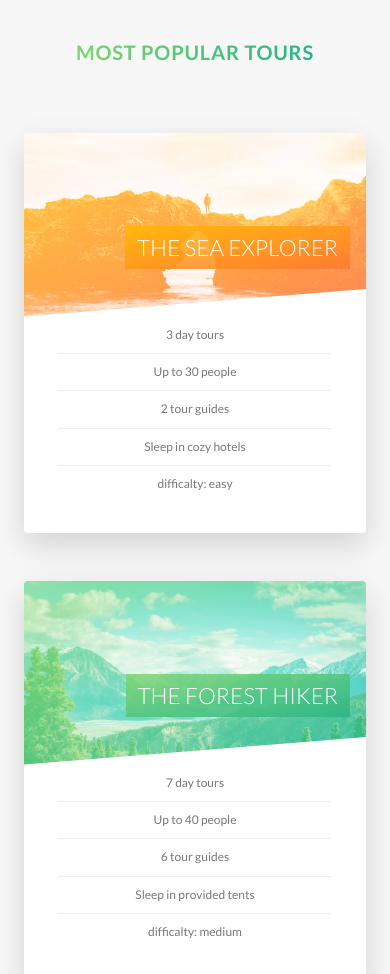
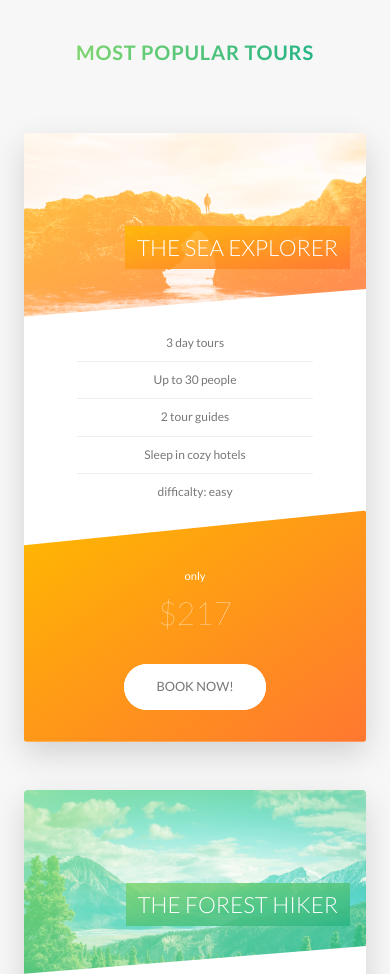
Before and after one commit to front-end-code/natours, a website: page index.html in a window 390 px wide. Shown: the part 2500-3474 px from the top of the page. Drawn offline with Linux system fonts and the light colour scheme.

Commit message:
Responsive styles for section-tours

```diff
--- a/scss/abstracts/_mixins.scss
+++ b/scss/abstracts/_mixins.scss
@@ -5,8 +5,8 @@
         clear: both;
     }
 }
-@mixin position_center ($top_num, $left_num, $num_1, $num_2) {
-    position: absolute;
+@mixin position_center ($position, $top_num, $left_num, $num_1, $num_2) {
+    position: $position;
     top: $top_num;
     left: $left_num;
     transform: translate($num_1, $num_2);
--- a/scss/components/_card.scss
+++ b/scss/components/_card.scss
@@ -111,10 +111,12 @@
     }
 
     &__details {
+
         & ul {
             list-style: none;
             width: 80%;
             margin: 0 auto;
+
             li {
                 text-align: center;
                 font-size: 1.5rem;
@@ -124,14 +126,12 @@
                     border-bottom: 1px solid $color-gray-light-2;
                 }
             }
-
-
         }
     }
 
     // Back side
     &__cta {
-        @include position_center (50%, 50%, -50%, -50%);
+        @include position_center (absolute, 50%, 50%, -50%, -50%);
         width: 90%;
         text-align: center;
     }
@@ -147,4 +147,43 @@
         font-size: 6rem;
         font-weight: 100;
     }
+
+    @include respond (portrait) {
+        height: auto;
+        border-radius: 3px;
+        background-color: $color-white;
+        box-shadow: 0 1.5rem 4rem rgba($color-black, .15);
+
+        &__side {
+            height: auto;
+            position: relative;
+            box-shadow: none;
+
+            &--back {
+                transform: rotateY(0);
+                clip-path: polygon(0 15%, 100% 0%, 100% 100%, 0 100%);
+            }
+        }
+
+        &:hover &__side--front {
+            transform: rotateY(0);
+        }
+
+        &__details {
+            padding: 1rem 3rem 0;
+        }
+
+        // Back side
+        &__cta {
+            @include position_center (relative, 0%, 0%, 0%, 0%);
+            width: 100%;
+            padding: 7rem 4rem 4rem;
+        }
+        &__price-box {
+            margin-bottom: 3rem;
+        }
+        &__price-value {
+            font-size: 4rem;
+        }
+    }
 }
--- a/scss/components/_form.scss
+++ b/scss/components/_form.scss
@@ -76,7 +76,7 @@
             height: 1.5rem;
             background-color: $color-primary;
             border-radius: 50%;
-            @include position_center (50%, 50%, -50%, -50%);
+            @include position_center (absolute, 50%, 50%, -50%, -50%);
             transition: opacity .2s;
         }
     }
--- a/scss/layout/_navigation.scss
+++ b/scss/layout/_navigation.scss
@@ -25,7 +25,7 @@
         }
     }
     &__icon {
-        @include position_center (50%, 50%, -50%, -50%);
+        @include position_center (absolute, 50%, 50%, -50%, -50%);
 
         &,
         &::after,
@@ -83,7 +83,7 @@
         transition: all .5s;
     }
     &__list {
-        @include position_center(50%, 50%, -50%, -50%);
+        @include position_center(absolute, 50%, 50%, -50%, -50%);
         list-style: none;
         text-align: center;
         width: 100%;
--- a/scss/layout/_popup.scss
+++ b/scss/layout/_popup.scss
@@ -16,7 +16,7 @@
         visibility: visible;
     }
     &__content {
-        @include position_center (50%, 50%, -50%, -50%);
+        @include position_center (absolute, 50%, 50%, -50%, -50%);
         width: 75vw;
         background-color: $color-white;
         border-radius: 3px;
```
Also changed, not shown: css/style.css.
